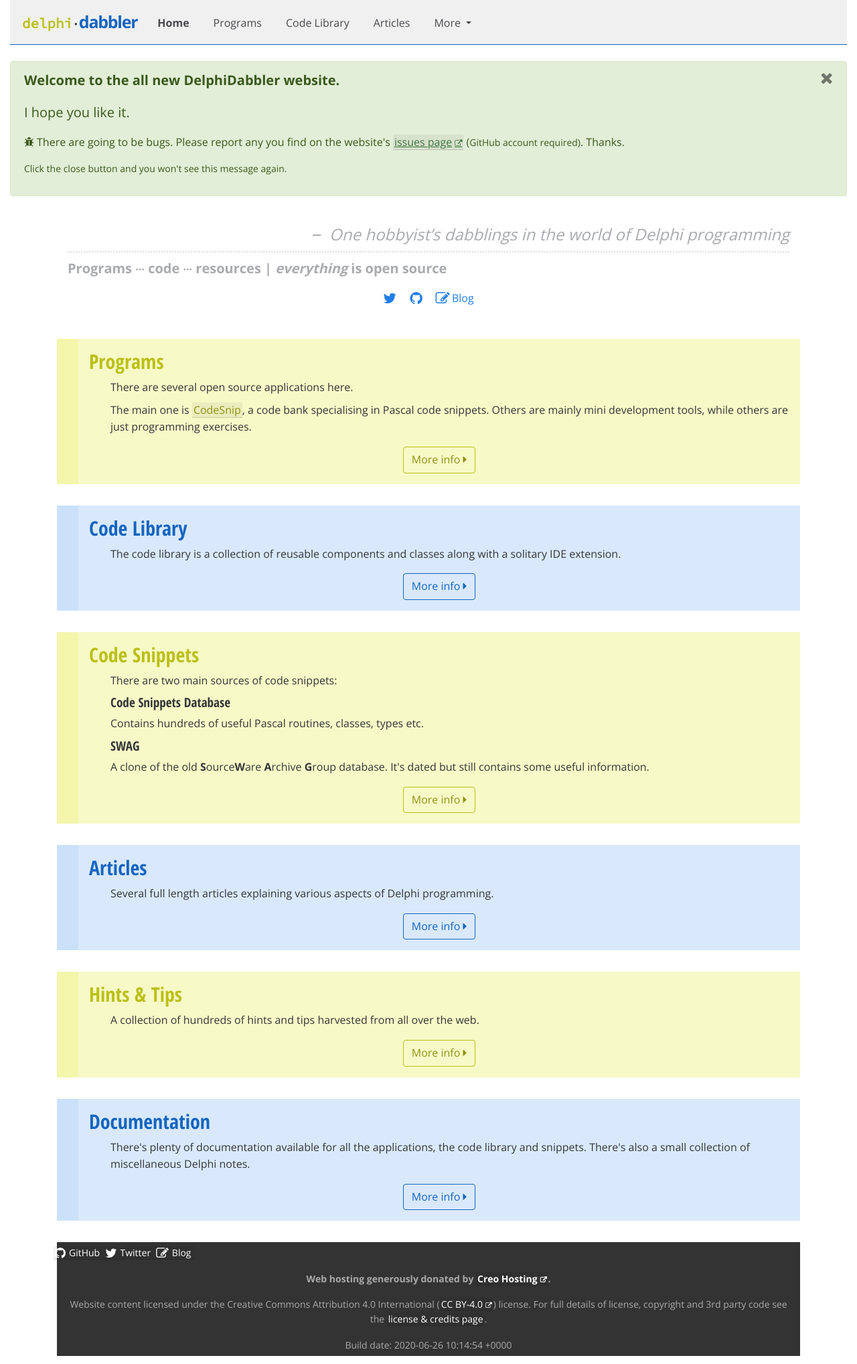
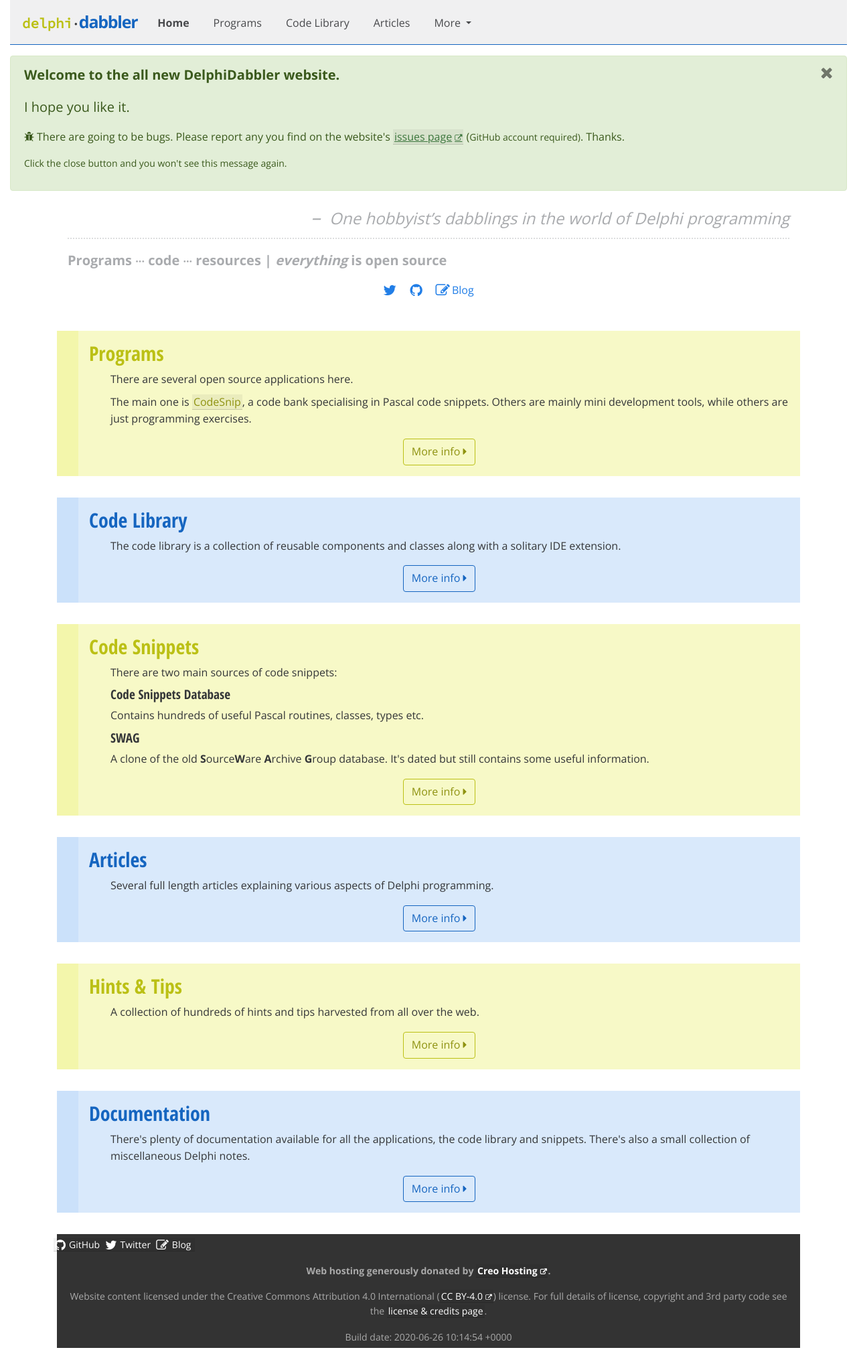
Before and after one commit to delphidabbler/delphidabbler.github.io, a Jekyll site: the page built from index.html, in a window 1280 px wide. Shown: the whole page at 67% size. Built offline with Jekyll 4.4.1, drawn with Linux system fonts in a browser that asks for light colours; nearby versions of some CDN libraries; comment, search, counter and statistics services are not loaded.

Commit message:
Adjust space under main nav

```diff
--- a/_sass/site-styles/_index.scss
+++ b/_sass/site-styles/_index.scss
@@ -2,6 +2,8 @@
 
 #slogan {
     padding: 1rem;
+    padding-top: 0;
+    margin-top: 0;
 
     h1 {
         color: $dd-theme-primary;
@@ -12,8 +14,8 @@
         font-style: italic;
         color: $dd-theme-gray-500;
         border-bottom: 2px $dd-theme-gray-300 dotted;
-        padding: 0 0 0.25rem 0;
-        margin: 0 0 0.5rem 0;
+        padding: 0 0 0.5rem 0;
+        margin: 0 0 1rem 0;
         text-align: right;
         &:before {
             font-size: 120%;
--- a/_sass/site-styles/_navbar-overrides.scss
+++ b/_sass/site-styles/_navbar-overrides.scss
@@ -1,7 +1,7 @@
 // Override of navbar BS4 styling
 
 nav.navbar {
-    margin-bottom: 1.5rem;
+    margin-bottom: 1rem;
     border-bottom: 1px solid $dd-theme-primary;
 
     a{
```
